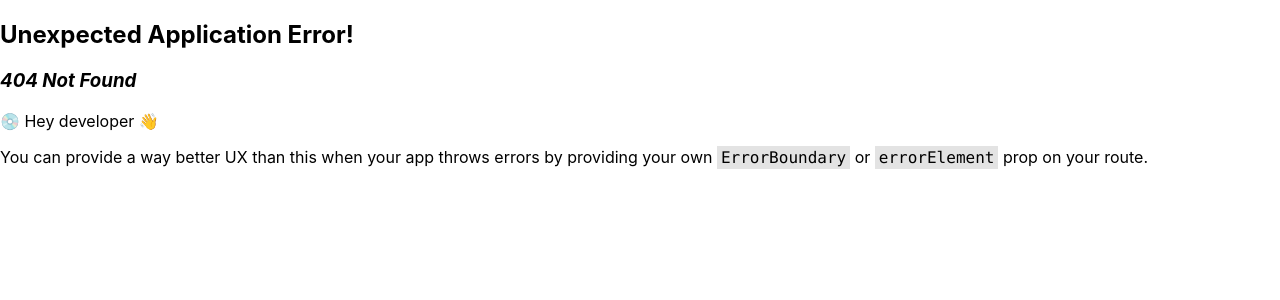
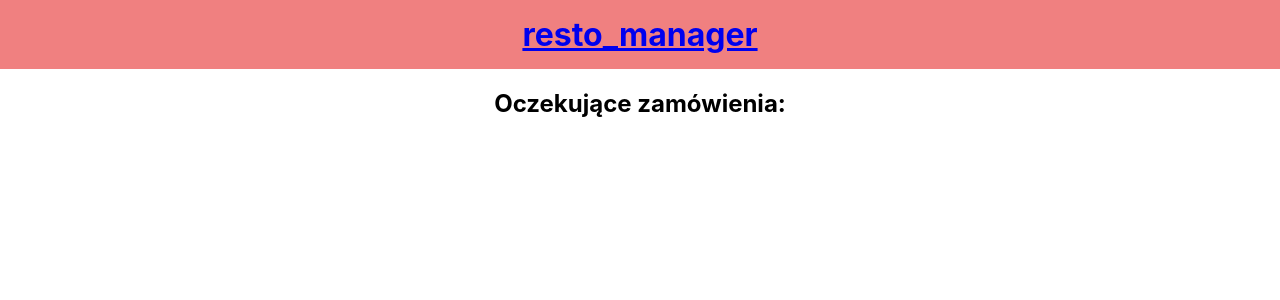
Before and after one commit to ant-st/restomanager, a React (Create React App) app: page /kitchen in a window 1280 px wide. Before the commit this address had no page. Shown: the top 300 px of the page. Built offline with nearby package versions, Linux system fonts and the light colour scheme.

Commit message:
Added: kitchen functionality

```diff
--- a/src/App/App.js
+++ b/src/App/App.js
@@ -6,6 +6,7 @@ import {Tables} from "../Tables/tables";
 import {TableScreen} from "../TableScreen/tablescreen";
 import {Menus} from "../Menus/Menus";
 import {MenuScreen} from "../MenuScreen/menuScreen";
+import {Kitchen} from "../Kitchen/kitchen";
 
 const router = createBrowserRouter(
     createRoutesFromElements(
@@ -18,6 +19,7 @@ const router = createBrowserRouter(
             <Route path="menus" element={<Menus/>}>
                 <Route path=":id" element={<MenuScreen/>}/>
             </Route>
+            <Route path="kitchen" element={<Kitchen/>}/>
         </Route>
     ));
 
--- /dev/null
+++ b/src/Kitchen/kitchen.css
@@ -0,0 +1,17 @@
+#kitchen {
+    width: 100%;
+    display: flex;
+    justify-content: space-evenly;
+    flex-wrap: wrap;
+}
+
+#kitchen h2 {
+    width: 100%;
+}
+
+.order {
+    margin: 20px;
+    width: 30%;
+    background-color: #f0c0c0;
+    border-radius: 10px;
+}
--- /dev/null
+++ b/src/Kitchen/kitchen.js
@@ -0,0 +1,36 @@
+import {useDispatch, useSelector} from "react-redux";
+import {selectTables, toggleIsReady} from "../Tables/tablesSlice";
+
+import './kitchen.css'
+
+export const Kitchen = () => {
+    const tables = useSelector(selectTables);
+    const dispatch = useDispatch();
+
+    const renderOrder = (order) => {
+        if (!order.isReady) return (<li>
+            <h3>{order.name}</h3>
+            <h5>{order.note}</h5>
+        </li>)
+    }
+
+    const renderTable = (table) => {
+        if (table.order[0] && !table.isReady) {
+            return (
+                <div className="order">
+                    <ol>
+                    {table.order.map(renderOrder)}
+                    </ol>
+                    <button onClick={() => dispatch(toggleIsReady(table.id))}>Check!</button>
+                </div>
+            )
+        }
+    }
+
+    return (
+        <div id="kitchen">
+            <h2>Oczekujące zamówienia:</h2>
+            {tables.map(renderTable)}
+        </div>
+    )
+}
--- a/src/TableScreen/tablescreen.js
+++ b/src/TableScreen/tablescreen.js
@@ -1,4 +1,4 @@
-import {useParams} from "react-router";
+import {useNavigate, useParams} from "react-router";
 import './tablescreen.css'
 import {useDispatch, useSelector} from "react-redux";
 import {selectMenus} from "../Menus/menusSlice";
@@ -8,6 +8,7 @@ import {Link} from "react-router-dom";
 
 export const TableScreen = () => {
     const dispatch = useDispatch();
+    const navigate = useNavigate();
 
     let { id } = useParams();
 
@@ -41,9 +42,9 @@ export const TableScreen = () => {
 
     const handleAddingToOrder = (object) => {
         if (currentOrder) setCurrentOrder(prev => {
-            return [...prev, {name: object.name, price: object.price, note: ''}]
+            return [...prev, {name: object.name, price: object.price, note: '', isReady: false}]
         });
-        else setCurrentOrder([{name: object.name, price: object.price, note: ''}])
+        else setCurrentOrder([{name: object.name, price: object.price, note: '', isReady: false}])
     }
 
     const handleRemoveFromOrder = (object) => {
@@ -53,6 +54,7 @@ export const TableScreen = () => {
 
     const handleSubmitOrder = () => {
         dispatch(submitOrder({id: id, order: currentOrder}));
+        navigate('/tables');
     }
 
     const handleFinalizeOrder = () => {
@@ -87,8 +89,8 @@ export const TableScreen = () => {
             <div className="menuPosition">
                 <div className="positionDescription">
                     <h3>{menu.name}</h3>
-                    <textarea onChange={({target}) => {menu.note = target.value}}>
-                        {menu.note ? menu.note : 'Add note'}
+                    <textarea onChange={({target}) => {menu.note = target.value}} defaultValue={menu.note ? menu.note : 'Add note'}>
+
                     </textarea>
                 </div>
                 <div className="priceAndButton">
--- a/src/Tables/tables.js
+++ b/src/Tables/tables.js
@@ -9,7 +9,7 @@ const renderTable = (table) => {
     return (
         <NavLink to={String(table.id)} className="table">
             <p>{table.name}</p>
-            <p>{table.isServed ? 'Served' : 'Empty'}</p>
+            <p>{!table.isServed ? 'Empty' : table.isReady ? 'Ready!' : 'Preparing...'}</p>
         </NavLink>
     )
 }
--- a/src/Tables/tablesSlice.js
+++ b/src/Tables/tablesSlice.js
@@ -2,7 +2,7 @@ import {createSlice} from "@reduxjs/toolkit";
 
 const tablesSlice = createSlice({
     name: 'tables',
-    initialState: [{id: 1, name: 'Stolik 1', order: [], isServed: false}, {id: 2, name: 'Stolik 2', order: [], isServed: false}]
+    initialState: [{id: 1, name: 'Stolik 1', order: [], isServed: false, isReady: false}, {id: 2, name: 'Stolik 2', order: [], isServed: false, isReady: false}]
     ,
     reducers: {
         addTable: (state, action) => {
@@ -10,23 +10,32 @@ const tablesSlice = createSlice({
         },
         submitOrder: (state, action) => {
             console.log('submitting order');
-            for (let i=0;i<state.length;i++) {
+            for (let i = 0; i < state.length; i++) {
                 if (state[i].id === Number(action.payload.id)) {
                     console.log('order submitted!');
                     state[i].order = action.payload.order;
                     state[i].isServed = true;
+                    state[i].isReady = false;
                 }
             }
         },
         finalizeOrder: (state, action) => {
-            for (let i=0;i<state.length;i++) {
+            for (let i = 0; i < state.length; i++) {
                 if (state[i].id === Number(action.payload)) {
                     state[i].order = [];
                     state[i].isServed = false;
+                    state[i].isReady = false;
+                }
+            }
+        },
+        toggleIsReady: (state, action) => {
+            for (let i = 0; i < state.length; i++) {
+                if (state[i].id === Number(action.payload)) {
+                    state[i].isReady = true;
+                    state[i].order.forEach((element) => element.isReady = true);
                 }
             }
         }
-
     }
 });
 
@@ -42,7 +51,8 @@ export const selectOrders = (state) => {
 export const {
     addTable,
     submitOrder,
-    finalizeOrder
+    finalizeOrder,
+    toggleIsReady
 } = tablesSlice.actions;
 
 export default tablesSlice.reducer;
```
